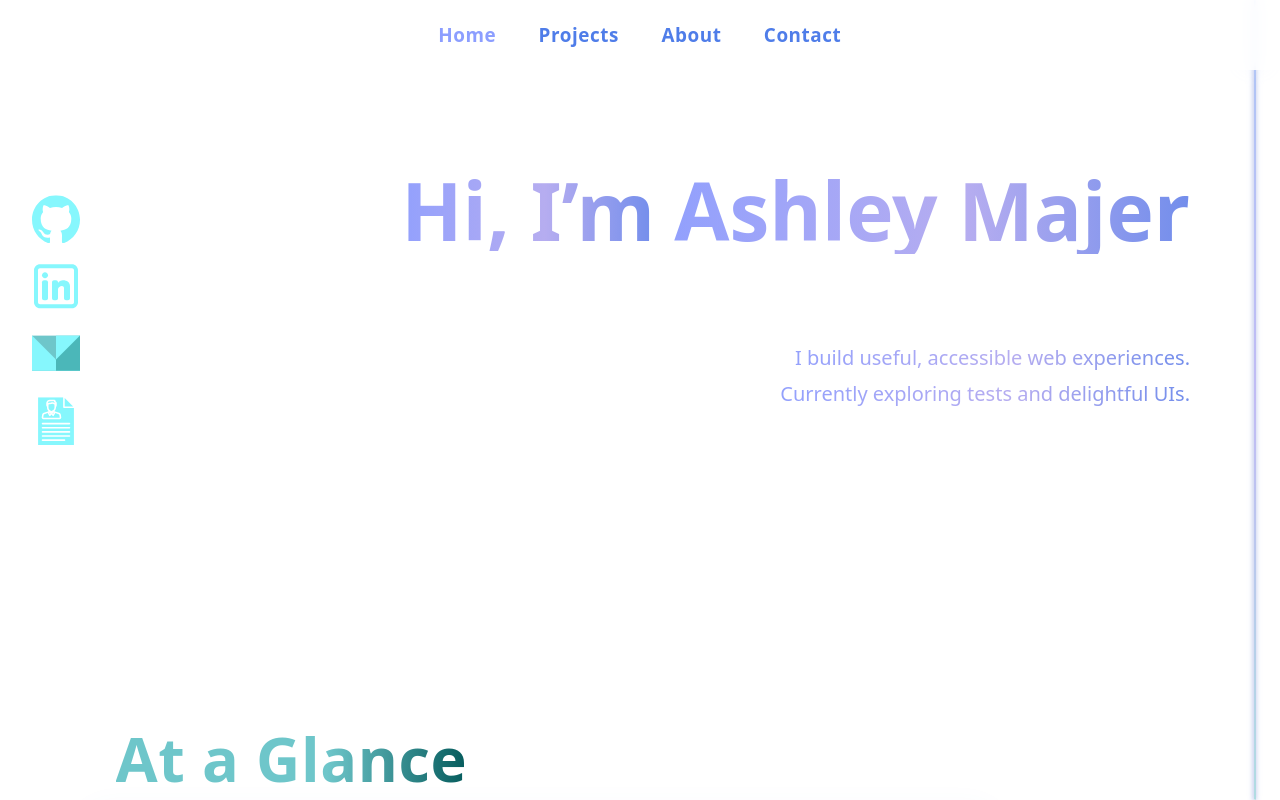
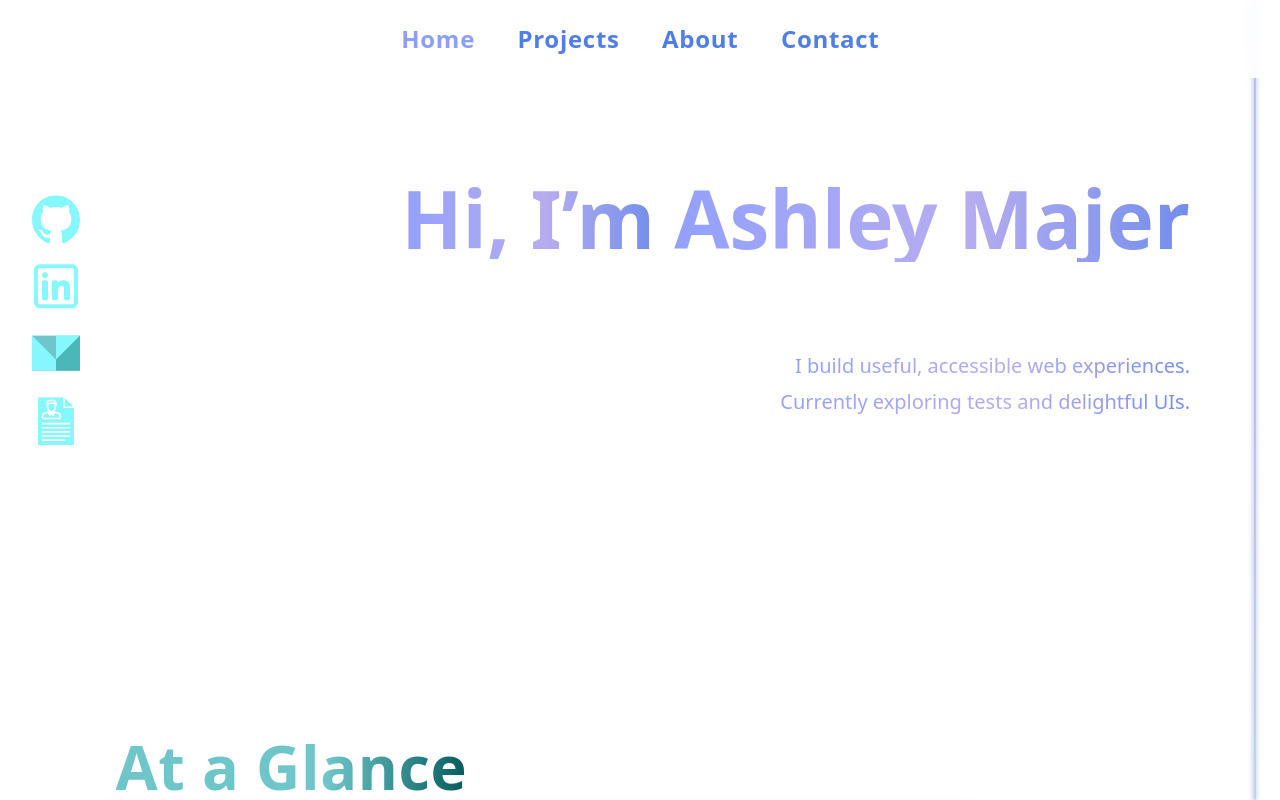
Before and after one commit to MajerAsh/AMajerWebsite, a React (Vite) app: page / in a window 1280 px wide. Shown: the top 800 px of the page. Built offline with nearby package versions, Linux system fonts and the light colour scheme.

Commit message:
top nav size

```diff
--- a/src/styles.css
+++ b/src/styles.css
@@ -480,7 +480,7 @@ a:hover {
   letter-spacing: 0.03em;
   text-decoration: none;
   transition: color 0.2s;
-  font-size: 1.18rem;
+  font-size: 1.5rem;
 }
 
 .nav__list a:hover,
```
